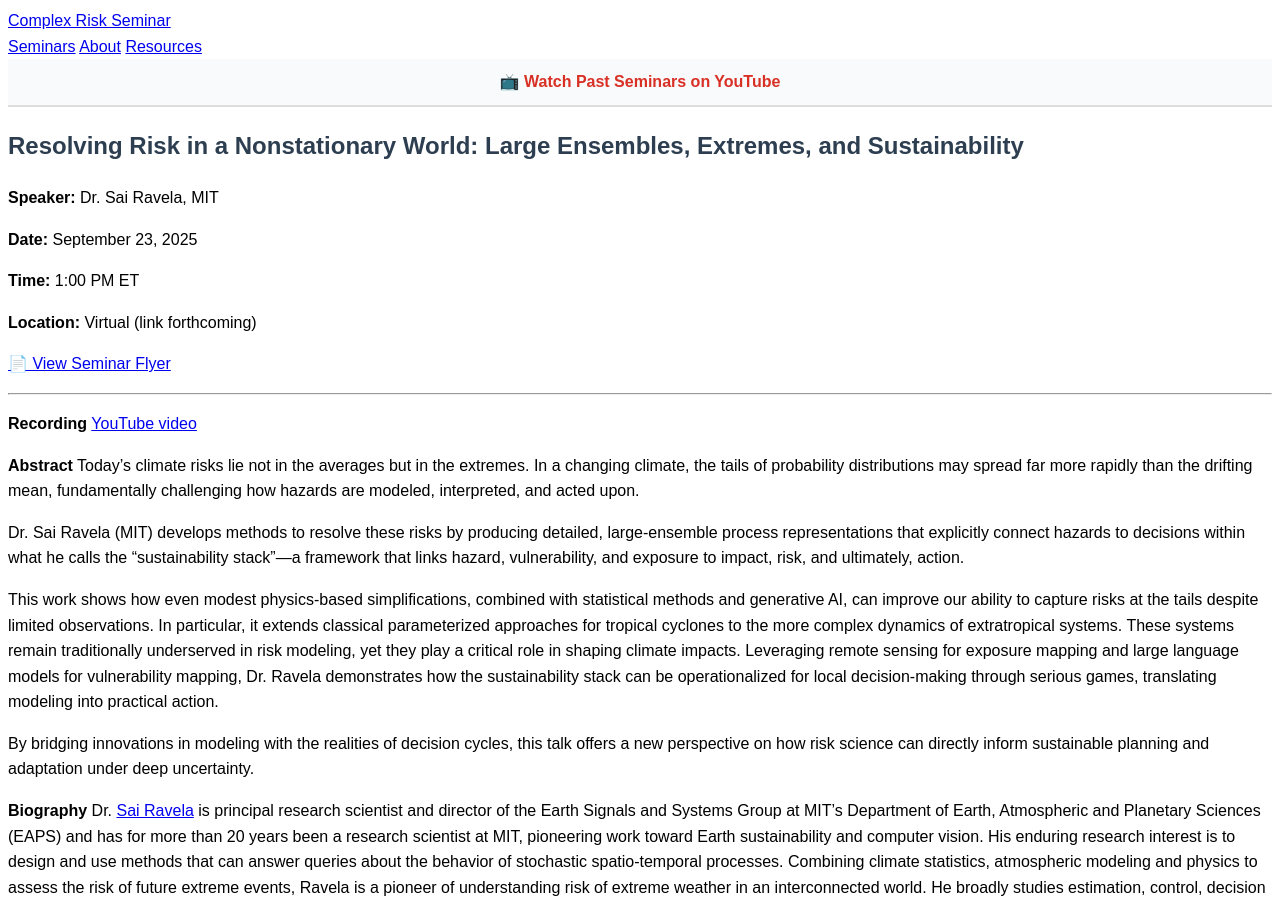
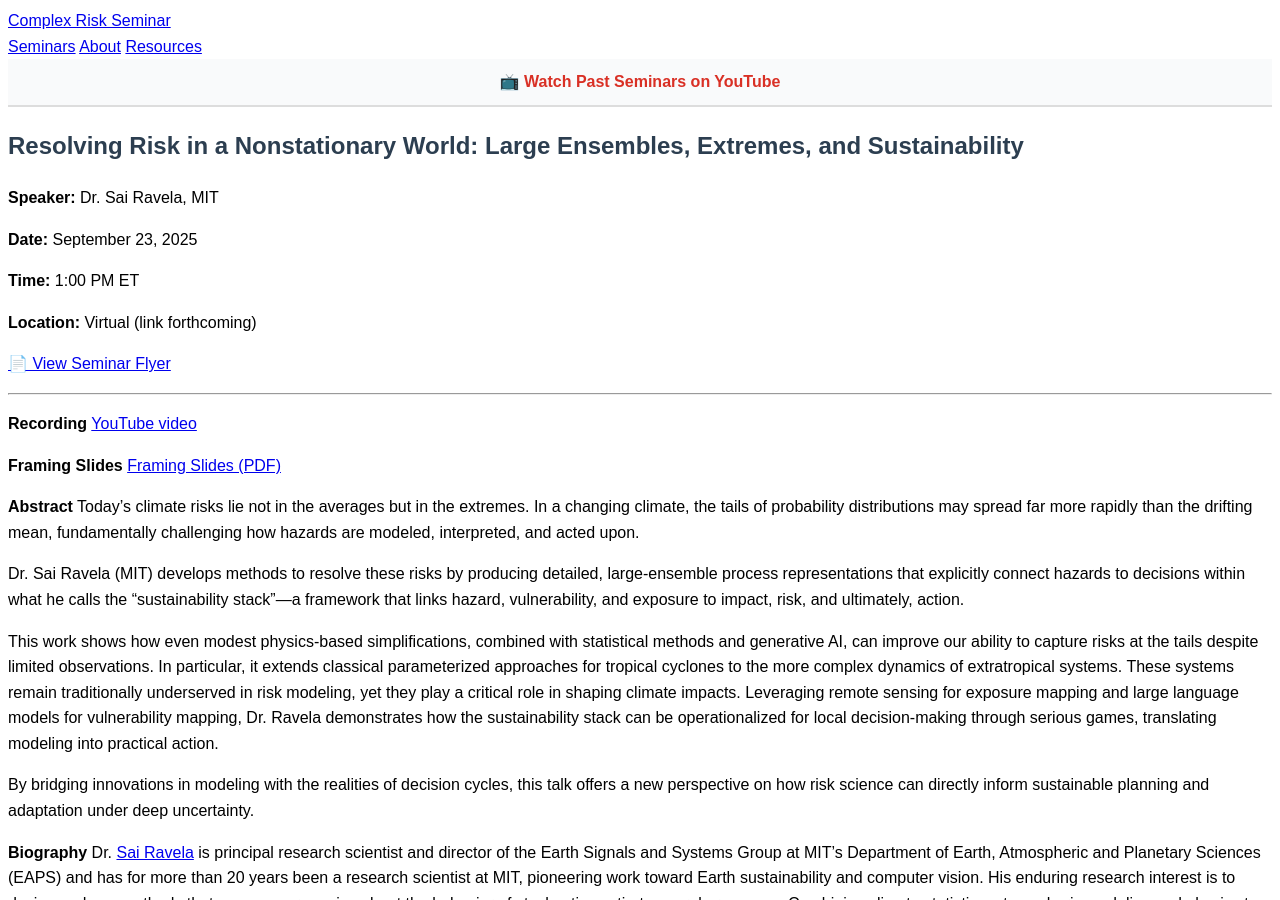
Before and after one commit to rmcgranaghan/complex-risk-science-seminars, a Jekyll site: the page built from _seminars/ravela.md, in a window 1280 px wide and 900 px high. Built offline with Jekyll 4.4.1, drawn with Linux system fonts in a browser that asks for light colours.

Commit message:
Update ravela.md

```diff
--- a/_seminars/ravela.md
+++ b/_seminars/ravela.md
@@ -45,6 +45,10 @@ resources:
 **Recording**
 [YouTube video](https://youtu.be/KkR_uG_zrMQ)
 
+**Framing Slides**
+[Framing Slides (PDF)](/assets/McGranaghan_FramingAndRavelaIntro_Sept23_2025.pdf)
+
+
 **Abstract**
 Today’s climate risks lie not in the averages but in the extremes. In a changing climate, the tails of probability distributions may spread far more rapidly than the drifting mean, fundamentally challenging how hazards are modeled, interpreted, and acted upon.
 
```
